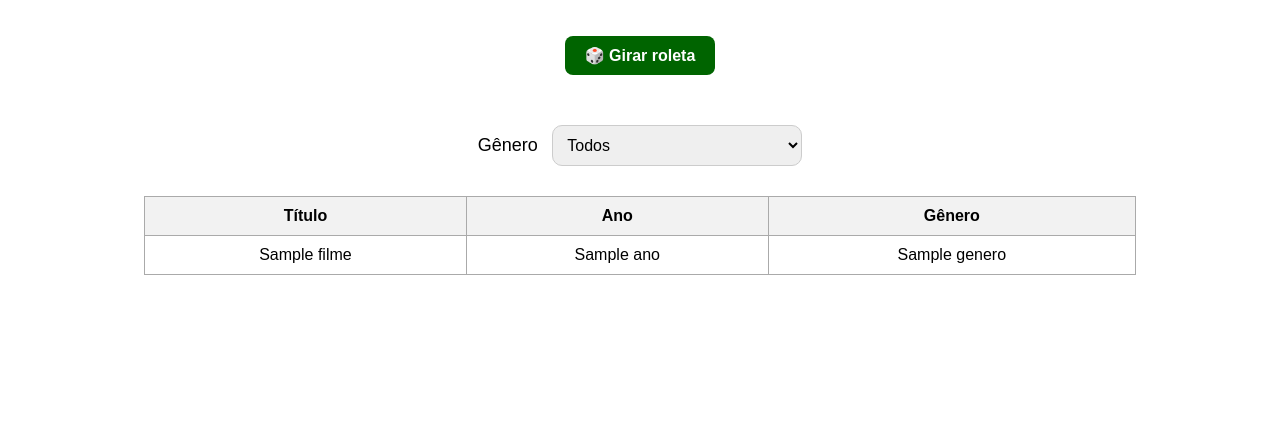
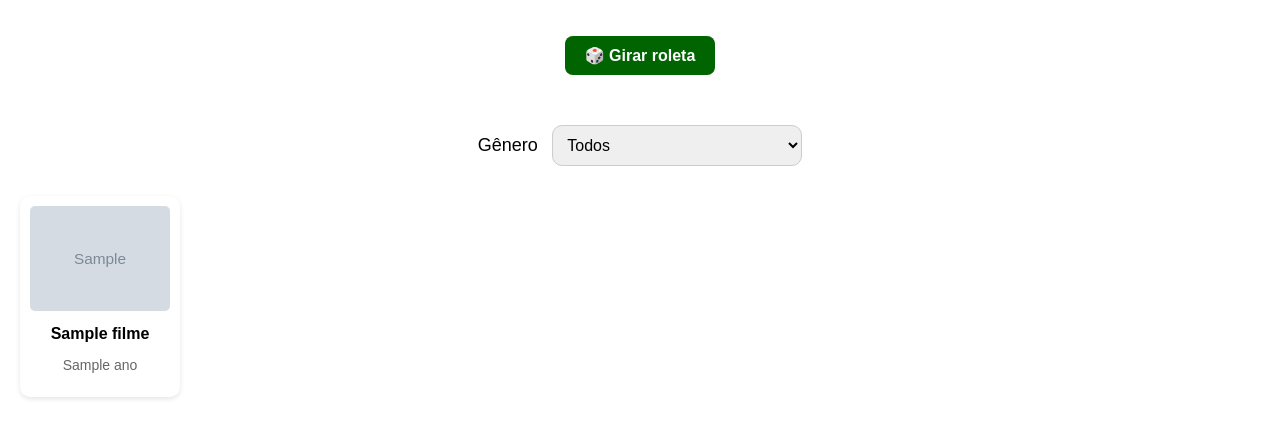
Before and after one commit to hannahbgolds/ProjetoDeSoftware, a Django app: template FavoritosBR/baseFilmes/templates/filmes_lista.html in a window 1280 px wide. Shown: the part 186-624 px from the top of the page. Run offline with Django 5.2, Linux system fonts and the light colour scheme; the template is opened without the code that fills it: most values are stand-ins (such as "Sample title", 1, 10 or a date in 2020); grey boxes marked "Sample" are stand-in pictures.

Commit message:
api de filmes implementada

```diff
--- a/FavoritosBR/FavoritosBR/static/FavoritosBR/css/style.css
+++ b/FavoritosBR/FavoritosBR/static/FavoritosBR/css/style.css
@@ -74,3 +74,46 @@ main {
     border-radius: 50%;
     object-fit: cover;
 }
+
+.filmes-grid {
+    display: grid;
+    grid-template-columns: repeat(auto-fill, minmax(150px, 1fr));
+    gap: 20px;
+    margin-top: 30px;
+}
+
+.filme-card {
+    background-color: #fff;
+    border-radius: 10px;
+    padding: 10px;
+    text-align: center;
+    box-shadow: 0 2px 5px rgba(0,0,0,0.1);
+}
+
+.filme-card img {
+    width: 100%;
+    height: auto;
+    border-radius: 5px;
+}
+
+.filme-card h3 {
+    font-size: 16px;
+    margin-top: 10px;
+    margin-bottom: 5px;
+}
+
+.filme-card p {
+    font-size: 14px;
+    color: #666;
+}
+
+.poster-placeholder {
+    width: 100%;
+    height: 225px;
+    background: #ccc;
+    display: flex;
+    align-items: center;
+    justify-content: center;
+    border-radius: 5px;
+    color: #444;
+}
--- a/FavoritosBR/baseFilmes/static/baseFilmes/css/style.css
+++ b/FavoritosBR/baseFilmes/static/baseFilmes/css/style.css
@@ -71,3 +71,46 @@ th {
 .header-text {
     text-align: left;
 }
+
+.filmes-grid {
+    display: grid;
+    grid-template-columns: repeat(auto-fill, minmax(150px, 1fr));
+    gap: 20px;
+    margin-top: 30px;
+}
+
+.filme-card {
+    background-color: #fff;
+    border-radius: 10px;
+    padding: 10px;
+    text-align: center;
+    box-shadow: 0 2px 5px rgba(0,0,0,0.1);
+}
+
+.filme-card img {
+    width: 100%;
+    height: auto;
+    border-radius: 5px;
+}
+
+.filme-card h3 {
+    font-size: 16px;
+    margin-top: 10px;
+    margin-bottom: 5px;
+}
+
+.filme-card p {
+    font-size: 14px;
+    color: #666;
+}
+
+.poster-placeholder {
+    width: 100%;
+    height: 225px;
+    background: #ccc;
+    display: flex;
+    align-items: center;
+    justify-content: center;
+    border-radius: 5px;
+    color: #444;
+}
--- a/FavoritosBR/baseFilmes/templates/filmes_lista.html
+++ b/FavoritosBR/baseFilmes/templates/filmes_lista.html
@@ -28,27 +28,20 @@
             </select>
         </form>
 
-    <table>
-        <thead>
-            <tr>
-                <th>Título</th>
-                <th>Ano</th>
-                <th>Gênero</th>
-            </tr>
-        </thead>
-        <tbody>
+        <div class="filmes-grid">
             {% for filme in filmes %}
-                <tr>
-                    <td>{{ filme.titulo }}</td>
-                    <td>{{ filme.ano }}</td>
-                    <td>{{ filme.genero }}</td>
-                </tr>
+                <div class="filme-card">
+                    {% if filme.poster %}
+                        <img src="{{ filme.poster }}" alt="Pôster de {{ filme.titulo }}">
+                    {% else %}
+                        <div class="poster-placeholder">Sem imagem</div>
+                    {% endif %}
+                    <h3>{{ filme.titulo }}</h3>
+                    <p>{{ filme.ano }}</p>
+                </div>
             {% empty %}
-                <tr>
-                    <td colspan="3">Nenhum filme encontrado para esse gênero.</td>
-                </tr>
+                <p>Nenhum filme encontrado para esse gênero.</p>
             {% endfor %}
-        </tbody>
-    </table>
+        </div>
 </main>
 {% endblock %}
```
Also changed, not shown: FavoritosBR/baseFilmes/views.py (+41 -7 lines). Lines whose indentation alone changed are shown as unchanged.
